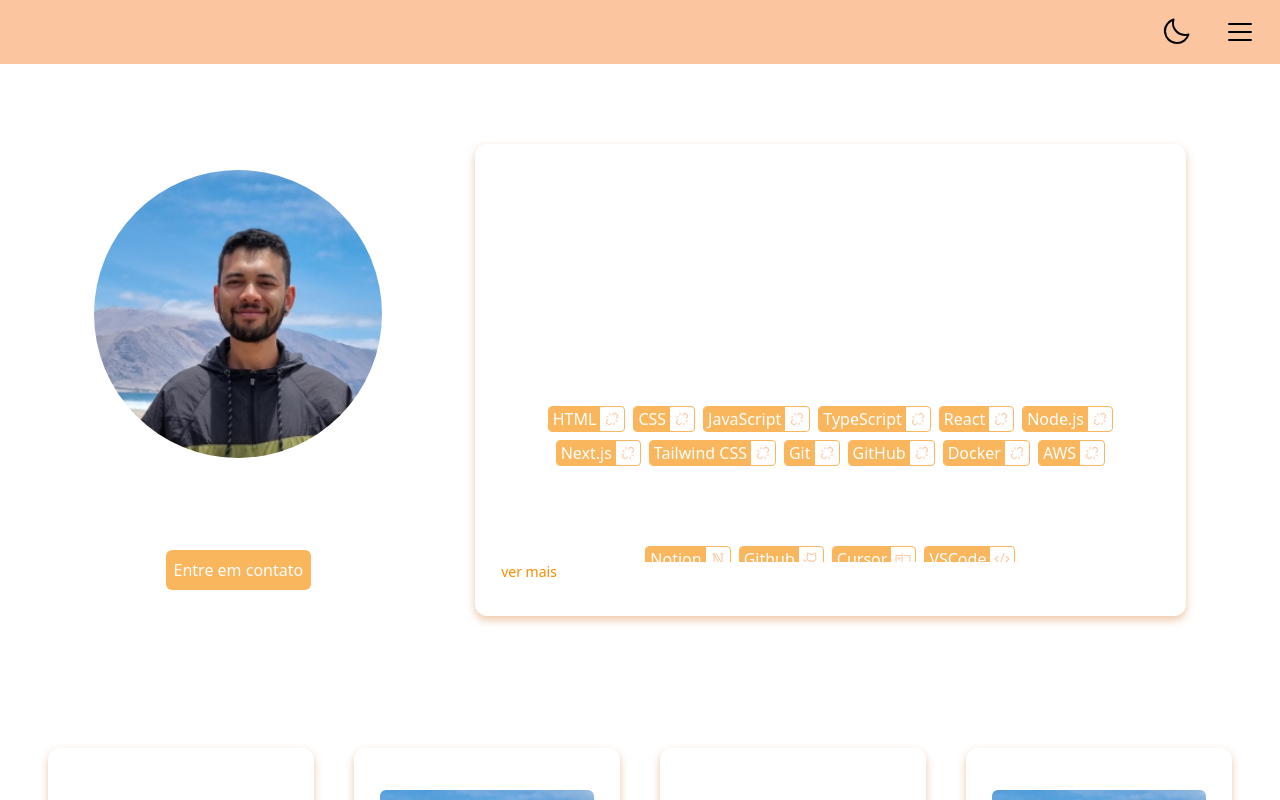
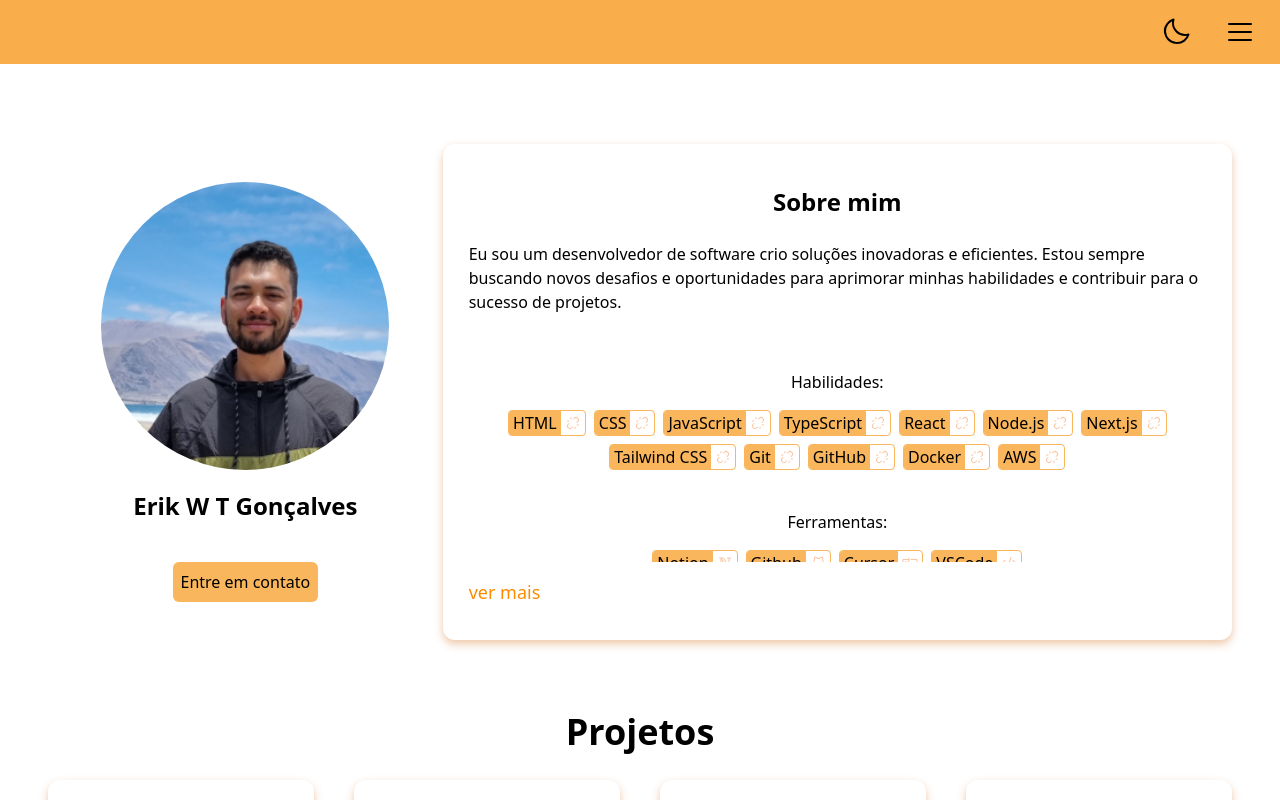
Before and after one commit to erikwtg/data_extraction_plugin, a React (Vite) app in the folder page/: page / in a window 1280 px wide. Shown: the top 800 px of the page. Built offline with nearby package versions, Linux system fonts and the light colour scheme.

Commit message:
Ajustado layout da página, implementado darkmode com context, localstorage e tailwind.

```diff
--- a/page/src/components/Breadcumbs.tsx
+++ b/page/src/components/Breadcumbs.tsx
@@ -15,19 +15,19 @@ export function Breadcumbs({ items }: IBreadcumbsProps): JSX.Element {
   return (
     <div className='flex flex-wrap justify-center items-center gap-2'>
       { items.map((item, index) => (
-        <div className='flex items-center rounded-sm border transition-colors border-brand-color-secundary-light/90 hover:border-brand-color-secundary-dark overflow-hidden' key={index}>
+        <div className='flex items-center rounded-sm border transition-colors border-brand-color-secundary-light/90 dark:border-brand-color-secundary-main/70 hover:border-brand-color-secundary-dark dark:hover:bg-brand-color-secundary-lightest overflow-hidden' key={index}>
           { item.href ? (
-            <a className='text-xxxs dark:text-white px-1 transition-colors bg-brand-color-secundary-light/90 hover:bg-brand-color-secundary-dart' href={item.href} aria-label={`Link sobre ${item.label}`}>
+            <a className='text-xxxs px-1 transition-colors bg-brand-color-secundary-light/90 dark:bg-brand-color-secundary-main/70 hover:bg-brand-color-secundary-dark dark:hover:bg-brand-color-secundary-lightest' href={item.href} aria-label={`Link sobre ${item.label}`}>
               {item.label}
             </a>
           ) : (
-            <span className='text-xxxs dark:text-white px-1 transition-colors bg-brand-color-secundary-light/90 hover:bg-brand-color-secundary-dark cursor-default'>
+            <span className='text-xxxs px-1 transition-colors bg-brand-color-secundary-light/90 dark:bg-brand-color-secundary-main/70 hover:bg-brand-color-secundary-dark dark:hover:bg-brand-color-secundary-lightest cursor-default'>
               {item.label}
             </span>
           )}
 
           { index !== items.length && (
-            <span className='text-brand-color-secundary-lightest px-1 cursor-default'>
+            <span className='text-brand-color-secundary-lightest dark:text-brand-color-secundary-dark px-1 cursor-default'>
               {item.icon ? <item.icon /> : <LinkBreak />}
             </span>
           )}
--- a/page/src/components/Button.tsx
+++ b/page/src/components/Button.tsx
@@ -8,6 +8,6 @@ interface IButtonProps {
 
 export function Button({ children, onClick, className = '' }: IButtonProps): JSX.Element {
   return (
-    <button className={`bg-brand-color-secundary-light/90 transition-colors hover:bg-brand-color-secundary-dark dark:text-white p-2 rounded-md cursor-pointer ${className}`} onClick={onClick}>{children}</button>
+    <button className={`bg-brand-color-secundary-light/90 dark:bg-brand-color-secundary-main/70 transition-colors hover:bg-brand-color-secundary-dark dark:hover:bg-brand-color-secundary-dark p-2 rounded-md cursor-pointer ${className}`} onClick={onClick}>{children}</button>
   )
 }
--- a/page/src/components/Card.tsx
+++ b/page/src/components/Card.tsx
@@ -12,13 +12,13 @@ export function Card({ children, className, expansible = false }: ICardProps): J
   const { acessibilityMode } = useThemeContextProviderContext()
 
   return (
-    <div className={`flex flex-col items-center justify-center py-8 px-6 rounded-xl border-2 border-transparent transition-color hover:border-brand-color-secundary-dark/10 shadow-level-1 shadow-brand-color-secundary-dark/35 ${className}`}>
+    <div className={`flex flex-col items-center justify-center py-8 px-6 rounded-xl gap-4 border-2 border-transparent transition-color hover:border-brand-color-secundary-dark/10 shadow-level-1 shadow-brand-color-secundary-dark/35 bg-white dark:bg-neutral-color-low-medium/30 ${className}`}>
       <div className={`${expansible ? 'overflow-hidden transition-all duration-300' : 'max-h-full'} ${expanded ? 'max-h-full' : 'max-h-96 py-2'}`}>
         { children }
       </div>
       {
         expansible && (
-          <button className={`w-full text-sm text-brand-color-secundary-medium text-start cursor-pointer ${ acessibilityMode ? 'focus:outline-none focus:ring-2 focus:accent-accessibility-color-main focus:ring-offset-2' : '' }`} onClick={() => setExpanded(!expanded)}>
+          <button className={`w-full text-lg text-brand-color-secundary-medium text-start cursor-pointer ${ acessibilityMode ? 'focus:outline-none focus:ring-2 focus:accent-accessibility-color-main focus:ring-offset-2' : '' }`} onClick={() => setExpanded(!expanded)}>
             { expanded ? 'ver menos' : 'ver mais' }
           </button>
         )
--- a/page/src/components/Footer.tsx
+++ b/page/src/components/Footer.tsx
@@ -2,7 +2,7 @@ import { JSX } from 'react'
 
 export function Footer(): JSX.Element {
   return (
-    <footer className='flex items-center justify-center p-8 bg-brand-color-secundary-light dark:bg-brand-color-secundary-dark'>
+    <footer className='flex items-center justify-center p-8 bg-brand-color-secundary-light dark:bg-highlight-color-main'>
       <p>Desafio para Hand Talk</p>
     </footer>
   )
--- a/page/src/components/Hero.tsx
+++ b/page/src/components/Hero.tsx
@@ -34,10 +34,10 @@ const itemsHabilities: Item[] = [
 ]
 
 const itemsTool: Item[] = [
-  { label: 'Notion', href: '/', icon: NotionLogo, },
-  { label: 'Github', href: '/', icon: GithubLogo, },
-  { label: 'Cursor', href: '/', icon: Textbox, },
-  { label: 'VSCode', href: '/', icon: Code, },
+  { label: 'Notion', href: '#', icon: NotionLogo, },
+  { label: 'Github', href: '#', icon: GithubLogo, },
+  { label: 'Cursor', href: '#', icon: Textbox, },
+  { label: 'VSCode', href: '#', icon: Code, },
 ]
 
 const itemsMethod: Item[] = [
@@ -54,7 +54,7 @@ export function Hero(): JSX.Element {
   return (
     <div className='flex items-center justify-center h-content'>
       <div className='flex flex-col md:flex-row items-center justify-around max-h-min gap-y-20 lg:gap-y-0'>
-        <div className='flex flex-col items-center justify-center gap-10'>
+        <div className='flex min-w-1/2 lg:min-w-1/3 flex-col items-center justify-center gap-10'>
           <div className='flex flex-col items-center justify-center gap-5'>
             <img src="src/assets/avatar.png" alt="Imagem de Erik W T Gonçalves" className='w-52 md:w-72 h-52 md:h-72 rounded-full' loading='lazy'/>
             <h1 className='text-2xl font-bold'>Erik W T Gonçalves</h1>
@@ -62,11 +62,11 @@ export function Hero(): JSX.Element {
           <Button className={`${ acessibilityMode ? 'focus:outline-none focus:ring-2 focus:ring-blue-500 focus:ring-offset-2' : '' }`}>Entre em contato</Button>
         </div>
 
-        <div className='lg:max-w-3/5'>
+        <>
           <Card expansible>
             <div className='flex flex-col items-center justify-center gap-y-14'>
               <div className='flex flex-col items-center justify-center gap-y-6'>
-                <h2 className='text-xl font-extrabold'>Sobre mim</h2>
+                <h2 className='text-2xl font-extrabold'>Sobre mim</h2>
                 <p className='font-normal'>
                   Eu sou um desenvolvedor de software crio soluções inovadoras e eficientes. Estou sempre buscando novos desafios e
                   oportunidades para aprimorar minhas habilidades e contribuir para o sucesso de projetos.
@@ -96,7 +96,7 @@ export function Hero(): JSX.Element {
               </div>
             </div>
           </Card>
-        </div>
+        </>
       </div>
     </div>
   )
--- a/page/src/components/Layout.tsx
+++ b/page/src/components/Layout.tsx
@@ -6,7 +6,7 @@ interface ILayoutProps {
 
 export function Layout({ children }: ILayoutProps) {
   return (
-    <div className='flex flex-col px-4 md:px-12 2xl:px-54 bg-white text-neutral-color-low-dark dark:bg-neutral-color-low-dark text-white'>
+    <div className='flex flex-col bg-white dark:bg-neutral-color-low-dark/90 dark:text-white'>
       { children }
     </div>
   )
--- a/page/src/components/Navbar.tsx
+++ b/page/src/components/Navbar.tsx
@@ -7,8 +7,8 @@ export function Navbar(): JSX.Element {
   const [isOpen, setIsOpen] = useState<boolean>(false)
 
   return (
-    <nav className='flex items-center justify-end bg-brand-color-secundary-lightest dark:bg-brand-color-secundary-dark py-4 px-6 gap-x-8'>
-      <button className='cursor-pointer' onClick={ toggleTheme }>{ theme === 'dark' ? <Sun size={32} /> : <Moon size={32} /> }</button>
+    <nav className='flex items-center justify-end bg-brand-color-secundary-light dark:bg-highlight-color-main dark:shadow-level-1 dark:shadow-brand-color-secundary-dark/30 py-4 px-6 gap-x-8'>
+      <button className='cursor-pointer' onClick={ toggleTheme }>{ theme === 'opaque' ? <Sun size={32} /> : <Moon size={32} /> }</button>
       <button className='cursor-pointer' onClick={ () => setIsOpen(!isOpen) }>
         { isOpen ? (
           <X size={32} />
--- a/page/src/components/SectionProjects.tsx
+++ b/page/src/components/SectionProjects.tsx
@@ -59,7 +59,7 @@ export function SectionProjects() {
 
   return (
     <div className='flex flex-col items-center justify-center gap-7'>
-      <h2 className='text-2xl font-extrabold'>Projetos</h2>
+      <h2 className='text-4xl font-extrabold'>Projetos</h2>
       <div className={`grid grid-flow-row auto-cols-fr gap-10 sm:grid-cols-1 md:grid-cols-2 lg:grid-cols-3 xl:grid-cols-4`}>
         { projects.slice(0, visibleProjects).map((project) => (
           <Card className='transition-opacity duration-500 ease-in-out opacity-100' key={project.title}>
--- a/page/src/layouts/index.css
+++ b/page/src/layouts/index.css
@@ -1,6 +1,8 @@
 @import "tailwindcss";
 @import "@fontsource/lato";
 @import "@fontsource/lato/700.css";
+
+@custom-variant dark (&:where(.opaque, .opaque *));
 
 @theme {
     --font-family-lato: "Lato", sans-serif;
@@ -12,19 +14,23 @@
     --color-brand-color-primary-medium: #666666;
     --color-brand-color-primary-dark: #333333;
 
+    --color-brand-color-secundary-main: #F06F06;
     --color-brand-color-secundary-lightest: #FBC5A0;
     --color-brand-color-secundary-light: #FAAE4B;
     --color-brand-color-secundary-medium: #FB8C01;
     --color-brand-color-secundary-dark: #CC5E05;
 
     --color-neutral-color-low-main: #333333;
+    --color-neutral-color-low-lightest: #979797;
+    --color-neutral-color-low-light: #818181;
+    --color-neutral-color-low-medium: #666666;
     --color-neutral-color-low-dark: #000000;
 
     --color-highlight-color-main: #413987;
-    --color-highlight-color-primary-lightest: #E0E6F9;
-    --color-highlight-color-primary-light: #5B69C2;
-    --color-highlight-color-primary-medium: #542DC2;
-    --color-highlight-color-primary-dark: #121A5C;
+    --color-highlight-color-lightest: #E0E6F9;
+    --color-highlight-color-light: #5B69C2;
+    --color-highlight-color-medium: #542DC2;
+    --color-highlight-color-dark: #121A5C;
 
     --color-accessibility-color-main: #003087;
 
--- a/page/src/pages/App.tsx
+++ b/page/src/pages/App.tsx
@@ -8,19 +8,17 @@ import { SectionPosts } from '../components/SectionPosts'
 
 function App(): JSX.Element {
   return (
-    <>
+    <Layout>
       <header>
         <Navbar />
       </header>
-      <Layout>
-        <main className=' text-white dark:text-neutral-color-low-main bg-white dark:bg-neutral-color-low-dark flex flex-col gap-y-20 py-20'>
-          <Hero />
-          <SectionProjects />
-          <SectionPosts />
-        </main>
-      </Layout>
+      <main className='flex flex-col px-4 md:px-12 2xl:px-54 gap-y-20 py-20'>
+        <Hero />
+        <SectionProjects />
+        <SectionPosts />
+      </main>
       <Footer />
-    </>
+    </Layout>
   )
 }
 
```
Also changed, not shown: page/src/context/ThemeContext.tsx (+5 -5 lines).
